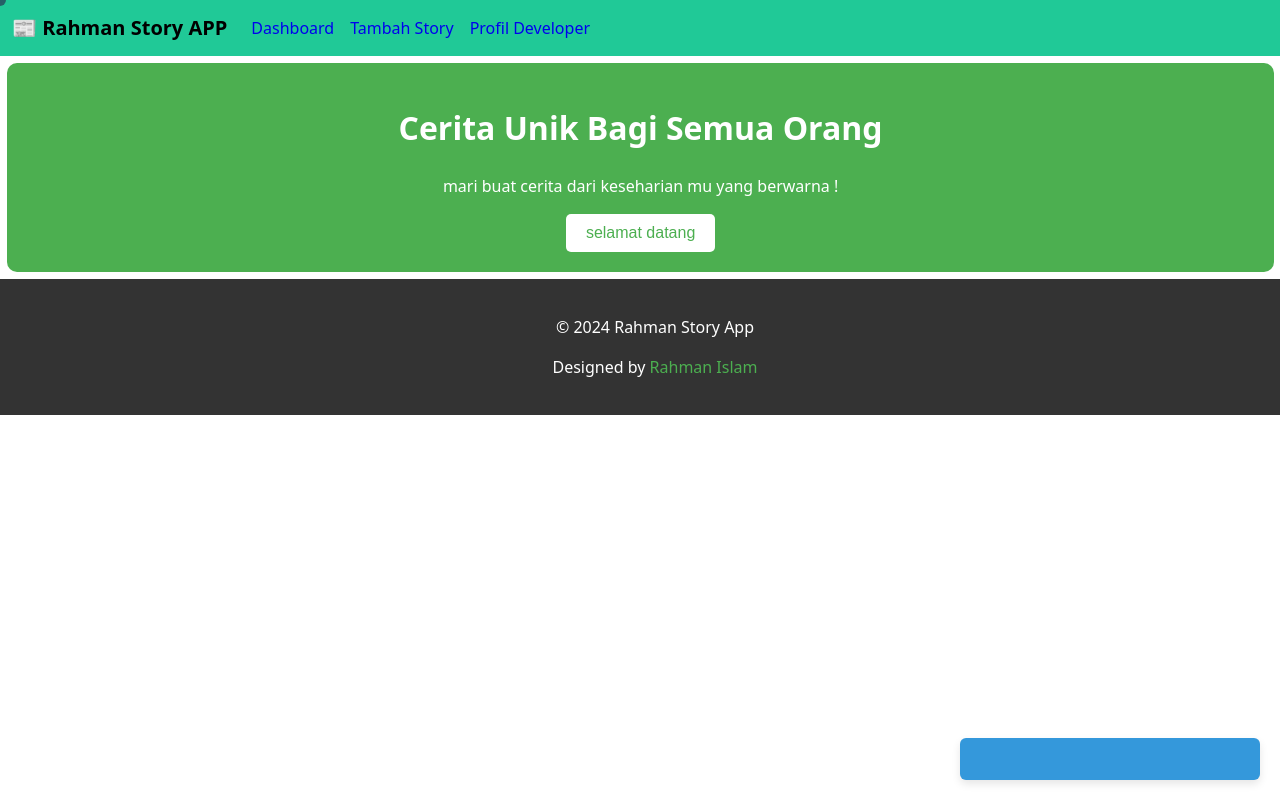
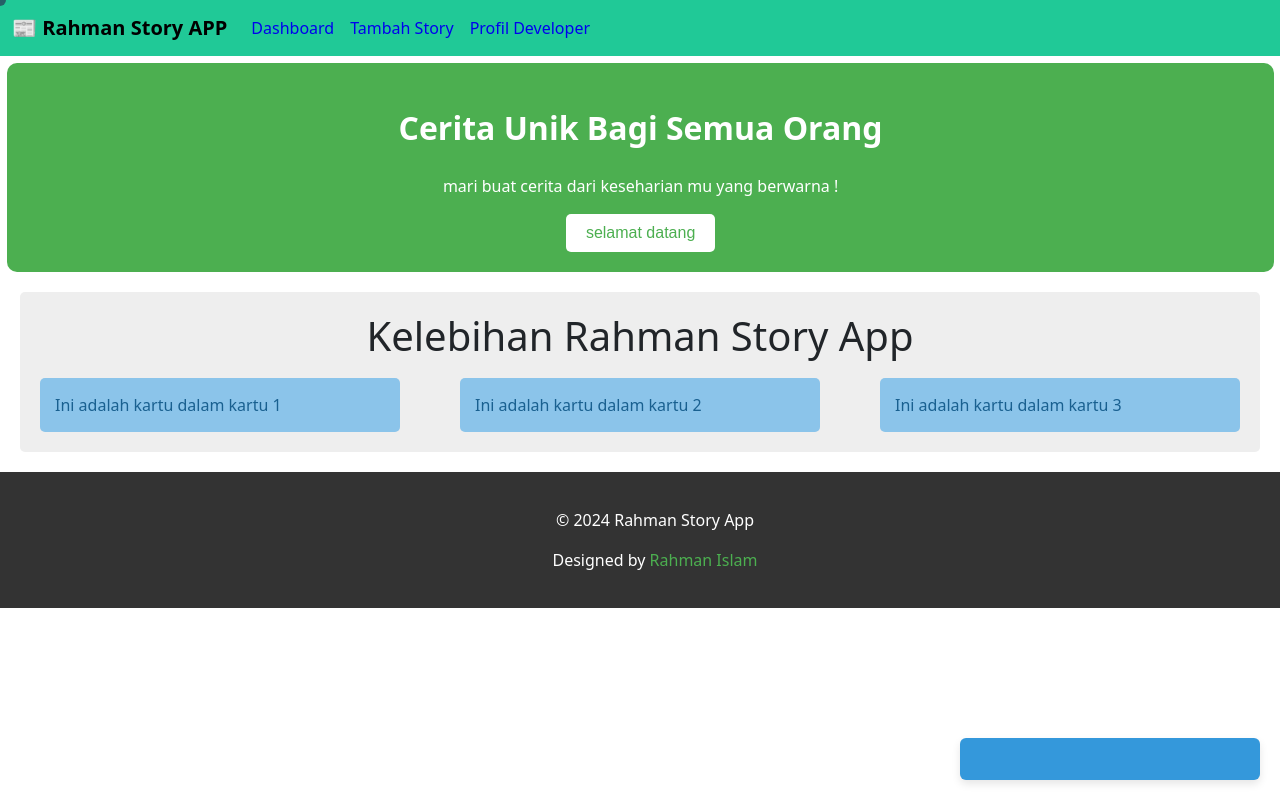
Before and after one commit to RahmanIslamIen/rahman-story-app, a website built with webpack: page index.html in a window 1280 px wide. Shown: the top 800 px of the page. Built offline with nearby package versions, Linux system fonts and the light colour scheme; no server answers.

Commit message:
tambah section fitur

```diff
--- /dev/null
+++ b/card.scss
@@ -0,0 +1,13 @@
+// card.scss
+@use "sass:color";
+
+@mixin base {
+  background-color: color.adjust(#3498db, $lightness: 20%);
+  padding: 15px;
+  border-radius: 5px;
+
+  p {
+    color: color.adjust(#3498db, $lightness: -20%);
+    margin: 0;
+  }
+}
--- a/index.html
+++ b/index.html
@@ -7,6 +7,7 @@
         cursor: none;
       }
     </style>
+    <link rel="stylesheet" href="styles.css" />
     <link
       rel="stylesheet"
       href="https://cdn.jsdelivr.net/npm/bootstrap@5.3.2/dist/css/bootstrap.min.css"
@@ -117,6 +118,23 @@
     </div>
     <!-- bagian isi konten berakhir-->
 
+    <div class="outer-card">
+      <center>
+        <h1>Kelebihan Rahman Story App</h1>
+      </center>
+      <div class="semua-fitur">
+        <div class="inner-card">
+          <p>Ini adalah kartu dalam kartu 1</p>
+        </div>
+        <div class="inner-card">
+          <p>Ini adalah kartu dalam kartu 2</p>
+        </div>
+        <div class="inner-card">
+          <p>Ini adalah kartu dalam kartu 3</p>
+        </div>
+      </div>
+    </div>
+
     <bagian-footer></bagian-footer>
     <floating-badge></floating-badge>
 
--- a/package.json
+++ b/package.json
@@ -15,7 +15,9 @@
     "@babel/plugin-proposal-class-properties": "^7.5.5",
     "@babel/plugin-proposal-decorators": "^7.6.0",
     "babel-loader": "^8.0.6",
+    "css-loader": "^6.9.1",
     "html-webpack-plugin": "^4.5.2",
+    "style-loader": "^3.3.4",
     "webpack": "^5.89.0",
     "webpack-cli": "^4.10.0",
     "webpack-dev-server": "^4.15.1"
--- /dev/null
+++ b/styles.scss
@@ -0,0 +1,20 @@
+// styles.scss
+@use "card";
+
+.outer-card {
+  margin: 20px;
+  background-color: #eee;
+  padding: 20px;
+  border-radius: 5px;
+
+  .semua-fitur {
+    display: flex;
+    justify-content: space-between;
+
+    .inner-card {
+      @include card.base;
+      width: 30%; // Sesuaikan lebar kartu sesuai kebutuhan
+      margin-top: 10px;
+    }
+  }
+}
--- a/webpack.config.js
+++ b/webpack.config.js
@@ -13,7 +13,7 @@ module.exports = {
     },
   },
   mode: "development",
-  entry: "./index.js",
+  entry: ["./index.js", "./styles.css"],
   output: {
     filename: "main.js",
     path: path.resolve(__dirname, "dist"),
@@ -39,6 +39,10 @@ module.exports = {
       {
         test: /\.css$/,
         use: ["style-loader", "css-loader"],
+      },
+      {
+        test: /\.scss$/, // Add rule for SCSS files if needed
+        use: ["style-loader", "css-loader", "sass-loader"],
       },
       {
         test: /bootstrap\.js$/,
```
Also changed, not shown: styles.css (added), 2 other files.
